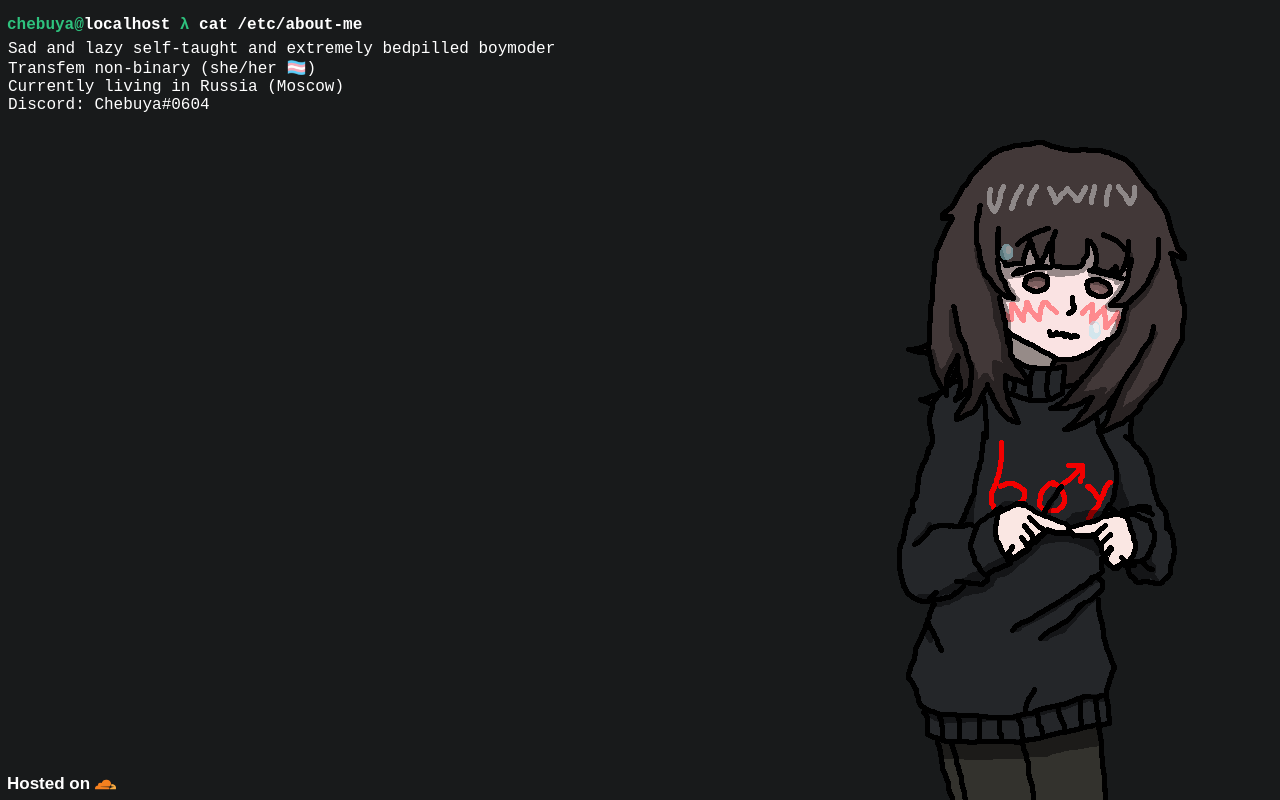
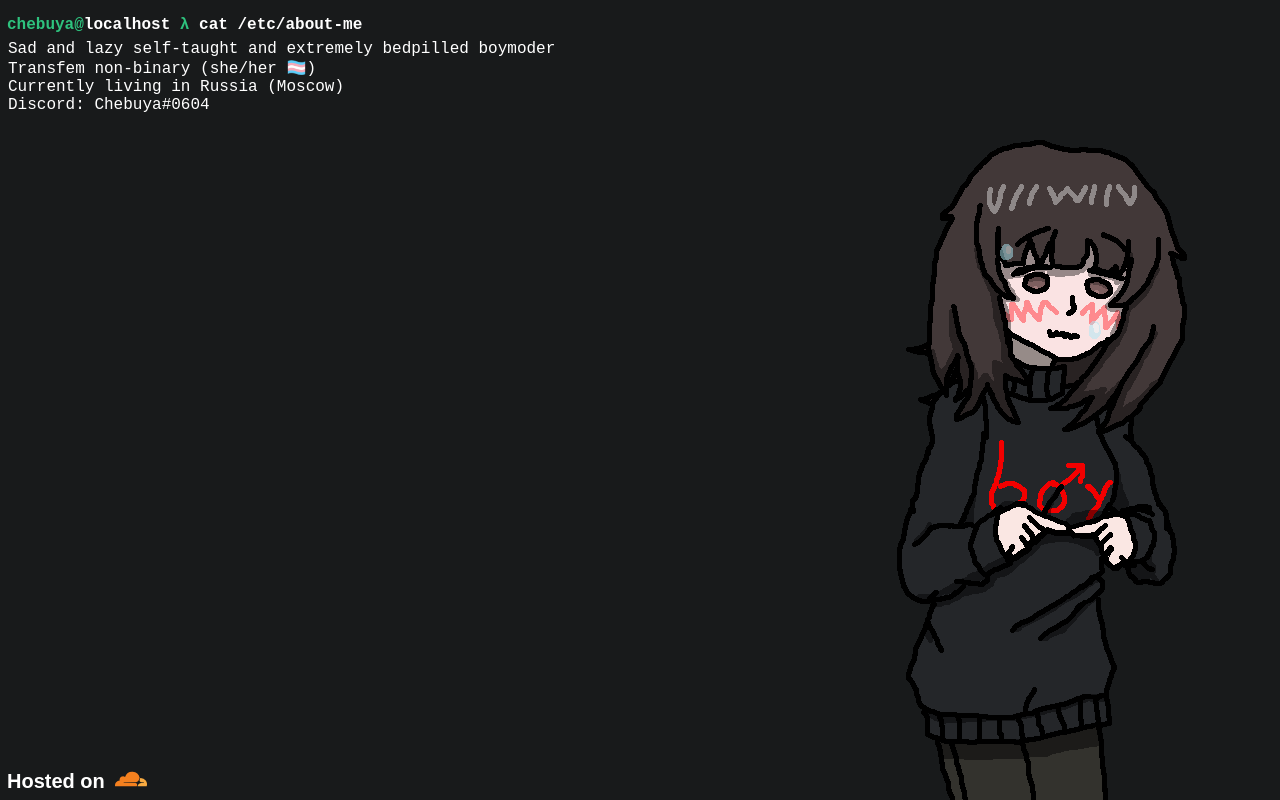
Before and after one commit to Chebuya/home_website, a plain HTML site: page index.html in a window 1280 px wide. Drawn offline with Linux system fonts and the light colour scheme; a web font is replaced by a local one.

Commit message:
oh my fucking god

```diff
--- a/style.css
+++ b/style.css
@@ -36,16 +36,18 @@ html, body {
 
 #hosted_by_img {
   position: sticky;
-  width: 21px;
-  height: 21px;
+  width: 32px;
+  height: 32px;
+  margin-left: 5px;
   float: left;
 }
 
 #hosted_by_text {
   font-family: 'Print Clearly', sans-serif;
-  font-size: 17px;
+  font-size: 20px;
   float: left;
   margin: 0;
+  margin-top: 7px;
   margin-right: 5px;
   color: #ffffff;
 }
```
